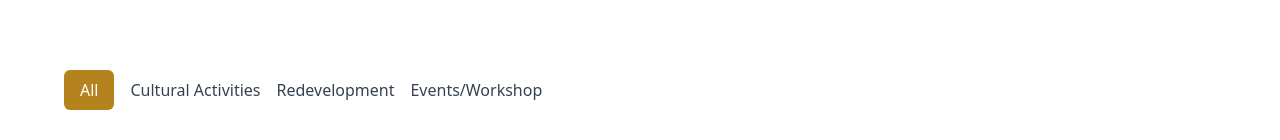
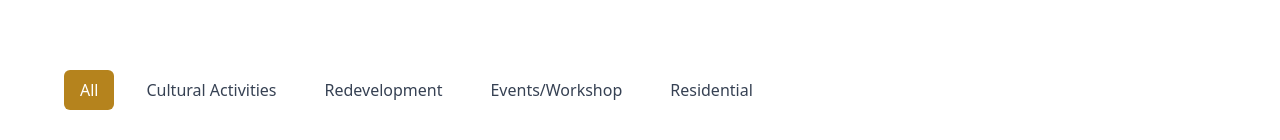
Before and after one commit to Maheshkadam-Delxn/rahul-nagar, a Next.js app: page /gallery in a window 1280 px wide. Shown: the part 626-766 px from the top of the page. Built offline with nearby package versions, Linux system fonts and the light colour scheme; grey boxes are pictures that could not be loaded.

Commit message:
sample chage

```diff
--- a/src/app/gallery/page.jsx
+++ b/src/app/gallery/page.jsx
@@ -1,8 +1,49 @@
-import React from "react";
+"use client"
+import React, { useState } from "react";
 import ServiceHeroSection from "@/components/ServiceHeroSection";
 import { ArrowUpRight } from "lucide-react";
+import Image from "next/image";
+import image1 from "../../../public/home/gallery/diwali.png";
+import image2 from "../../../public/home/gallery/holi.png";
+import image3 from "../../../public/home/gallery/shreeganesh.png";
+import image4 from "../../../public/home/gallery/image1.png";
+import image5 from "../../../public/home/gallery/image2.png";
+import image6 from "../../../public/home/gallery/image3.png";
+import image7 from "../../../public/home/gallery/image4.png";
+import image8 from "../../../public/home/gallery/image5.png";
+import image9 from "../../../public/home/gallery/image6.png";
+
+const images = [
+  { src: image1, category: "Cultural Activities", title: "Diwali Celebration" },
+  { src: image2, category: "Cultural Activities", title: "Holi Celebration" },
+  { src: image3, category: "Cultural Activities", title: "Shree Ganesh Festival" },
+  { src: image4, category: "Redevelopment", title: "New Project Launch" },
+  { src: image5, category: "Redevelopment", title: "Construction Progress" },
+  { src: image6, category: "Events/Workshop", title: "Community Workshop" },
+  { src: image7, category: "Events/Workshop", title: "Art & Craft Event" },
+  { src: image8, category: "Events/Workshop", title: "Skill Development Session" },
+  { src: image9, category: "Residential", title: "Home Construction" },
+];
 
 const Page = () => {
+  // State to manage the current filter
+  const [activeFilter, setActiveFilter] = useState("All");
+
+  // Function to get filtered images
+  const getFilteredImages = () => {
+    if (activeFilter === "All") return images;
+    return images.filter(img => img.category === activeFilter);
+  };
+
+  // Array of filter options
+  const filterOptions = [
+    "All",
+    "Cultural Activities",
+    "Redevelopment",
+    "Events/Workshop",
+    "Residential"
+  ];
+
   return (
     <div className="w-full min-h-screen">
       <ServiceHeroSection
@@ -12,39 +53,54 @@ const Page = () => {
           { label: "Gallery", link: "/gallery" },
         ]}
       />
+
       <div className="w-full py-12 md:py-16 lg:py-24 bg-white flex items-center justify-center px-4 sm:px-6 lg:px-8">
         <div className="w-full max-w-6xl">
           {/* Filters */}
           <div className="flex flex-wrap gap-4 mb-6 md:mb-8">
-            <button className="bg-[#b5831d] text-white px-4 py-2 rounded-md text-sm md:text-base">
-              All
-            </button>
-            <button className="text-gray-700 text-sm md:text-base">Cultural Activities</button>
-            <button className="text-gray-700 text-sm md:text-base">Redevelopment</button>
-            <button className="text-gray-700 text-sm md:text-base">Events/Workshop</button>
+            {filterOptions.map((filter) => (
+              <button
+                key={filter}
+                onClick={() => setActiveFilter(filter)}
+                className={`
+                  ${
+                    activeFilter === filter
+                    ? "bg-[#b5831d] text-white"
+                    : "text-gray-700"
+                  }
+                  px-4 py-2 rounded-md text-sm md:text-base cursor-pointer
+                `}
+              >
+                {filter}
+              </button>
+            ))}
           </div>
 
           {/* Gallery Grid */}
           <div className="grid grid-cols-1 sm:grid-cols-2 lg:grid-cols-3 gap-4 md:gap-6">
-            {Array.from({ length: 9 }).map((_, index) => (
+            {getFilteredImages().map((img, index) => (
               <div
                 key={index}
                 className="relative bg-gray-300 w-full h-48 sm:h-56 md:h-64 rounded-lg overflow-hidden group"
               >
+                <Image
+                  src={img.src}
+                  alt={img.title}
+                  layout="fill"
+                  objectFit="cover"
+                  className="group-hover:scale-105 transition-transform duration-300"
+                />
                 {/* Hover Content */}
                 <div className="absolute inset-0 bg-black/80 opacity-0 group-hover:opacity-100 flex flex-col justify-end p-4 transition-all ease-in-out duration-300">
-                  <p className="text-gray-400 text-sm">Residential</p>
-                  <h3 className="text-white font-semibold text-base md:text-lg">
-                    Home Construction
-                  </h3>
+                  <p className="text-gray-400 text-sm">{img.category}</p>
+                  <h3 className="text-white font-semibold text-base md:text-lg">{img.title}</h3>
                 </div>
-
                 {/* Arrow Icon (Visible on Hover) */}
-                <div className="absolute inset-0 flex items-center justify-center opacity-0 group-hover:opacity-100 transition-opacity duration-300">
+                {/* <div className="absolute inset-0 flex items-center justify-center opacity-0 group-hover:opacity-100 transition-opacity duration-300">
                   <div className="bg-[#b5831d] p-2 rounded-full">
                     <ArrowUpRight className="text-white" size={20} />
                   </div>
-                </div>
+                </div> */}
               </div>
             ))}
           </div>
```
Also changed, not shown: filestructure.txt.
